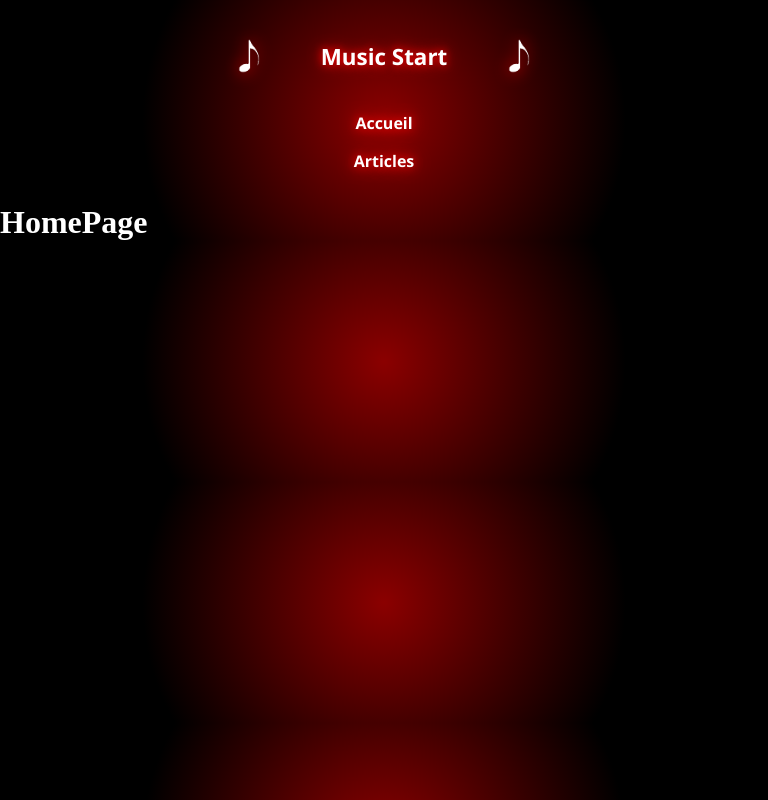
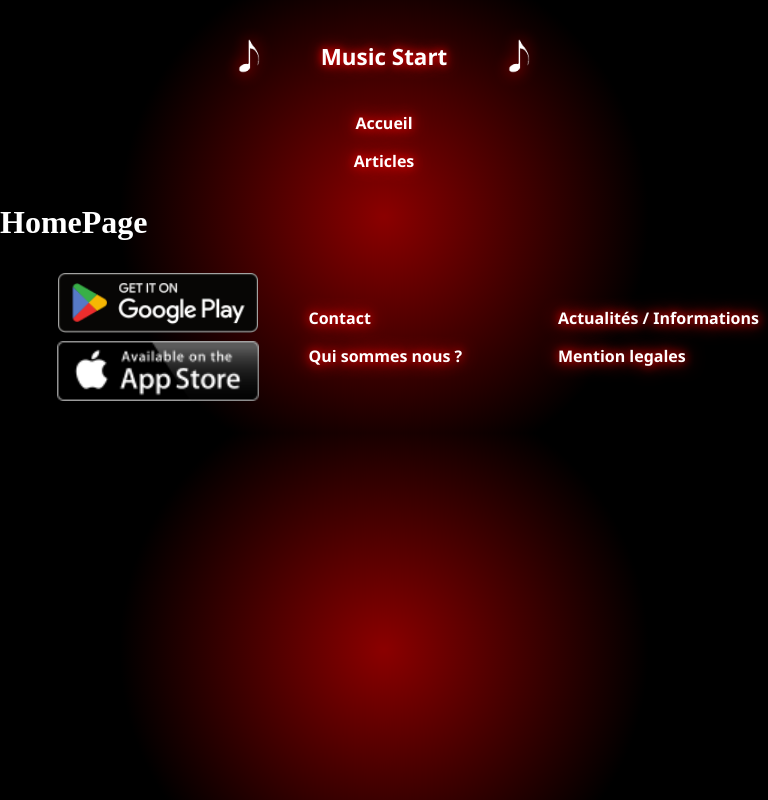
Before and after one commit to AlexandreMorawek/Checkpoint_4, a React (Vite) app in the folder client/: page / in a window 768 px wide. Built offline with nearby package versions, Linux system fonts and the light colour scheme.

Commit message:
feat: adding footer

```diff
--- a/client/src/App.tsx
+++ b/client/src/App.tsx
@@ -1,5 +1,6 @@
 import { Outlet } from "react-router";
 import "./App.css";
+import Footer from "./components/Footer/Footer";
 import NavBar from "./components/NavBar/NavBar";
 
 function App() {
@@ -7,6 +8,7 @@ function App() {
     <>
       <NavBar />
       <Outlet />
+      <Footer />
     </>
   );
 }
--- /dev/null
+++ b/client/src/components/Footer/Footer.css
@@ -0,0 +1,79 @@
+footer {
+  font-family: "Segoe UI", sans-serif;
+  color: white;
+  font-size: large;
+  font-weight: 700;
+}
+
+@keyframes neonPulse {
+  from {
+    text-shadow: 0 0 5px red, 0 0 10px darkred;
+  }
+  to {
+    text-shadow: 0 0 10px red, 0 0 20px red;
+  }
+}
+
+.ListFooter li {
+  text-decoration: none;
+  color: white;
+  font-weight: bold;
+  font-size: 1.2rem;
+  animation: neonPulse 2s infinite alternate;
+}
+
+.ListFooter li:hover {
+  color: #ff4d4d;
+  cursor: pointer;
+}
+
+@media screen and (max-width: 768px) {
+  .ListFooter {
+    padding: 1rem 0;
+    display: flex;
+    flex-direction: column;
+    align-items: center;
+    list-style: none;
+    gap: 1rem;
+  }
+  .StorePicture {
+    display: flex;
+    flex-direction: column;
+    align-items: center;
+    gap: 2rem;
+  }
+
+  .StoreBadge {
+    height: 60px;
+    width: auto;
+  }
+
+  .ListFooter li {
+    font-size: 1rem;
+  }
+}
+
+@media screen and (min-width: 768px) {
+  footer {
+    display: flex;
+    flex-direction: row;
+    justify-content: space-around;
+    align-items: center;
+    padding: 2rem;
+  }
+
+  .ListFooter {
+    display: grid;
+    grid-template-columns: 50% 50%;
+    gap: 1rem 3rem;
+    list-style: none;
+    padding: 0;
+  }
+
+  .StorePicture {
+    display: flex;
+    flex-direction: column;
+    gap: 0.5rem;
+    order: -1;
+  }
+}
--- /dev/null
+++ b/client/src/components/Footer/Footer.tsx
@@ -0,0 +1,32 @@
+import AppleStoreLogo from "../../assets/images/AppleStore.png";
+import GoogleStoreLogo from "../../assets/images/GooglePlay.png";
+import "../Footer/Footer.css";
+
+function Footer() {
+  return (
+    <>
+      <footer>
+        <ul className="ListFooter">
+          <li>Contact</li>
+          <li>Actualités / Informations</li>
+          <li>Qui sommes nous ?</li>
+          <li>Mention legales</li>
+        </ul>
+        <div className="StorePicture">
+          <img
+            src={GoogleStoreLogo}
+            alt="Logo Google Play Store"
+            className="StoreBadge"
+          />
+          <img
+            src={AppleStoreLogo}
+            alt="Logo Apple Store"
+            className="StoreBadge"
+          />
+        </div>
+      </footer>
+    </>
+  );
+}
+
+export default Footer;
```
